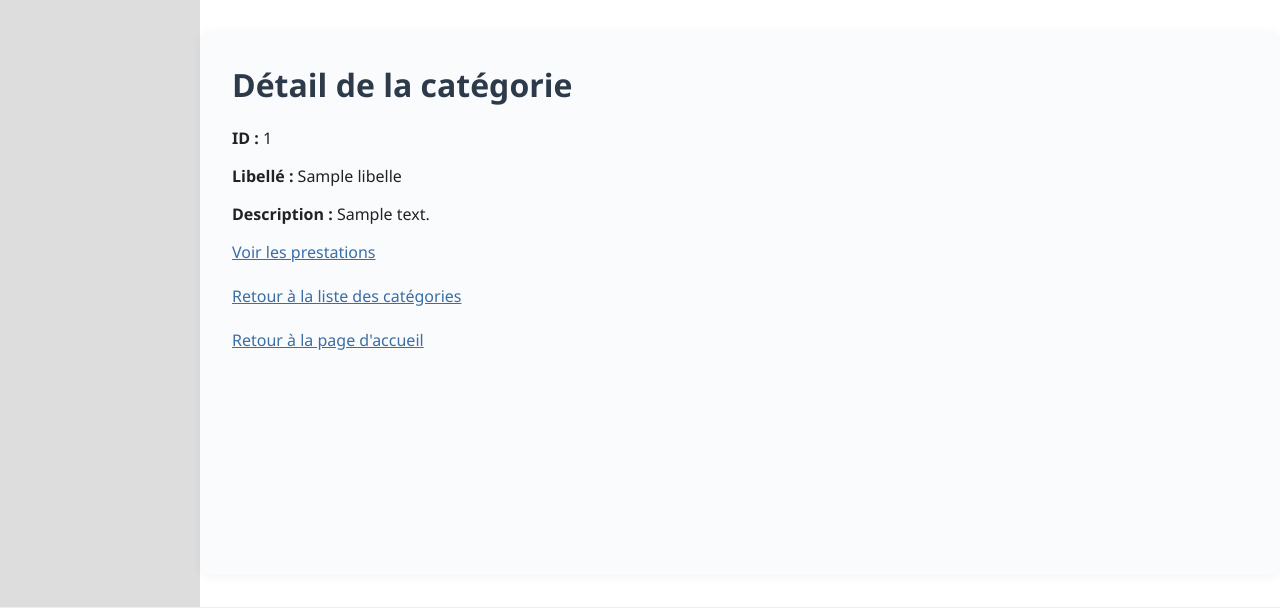
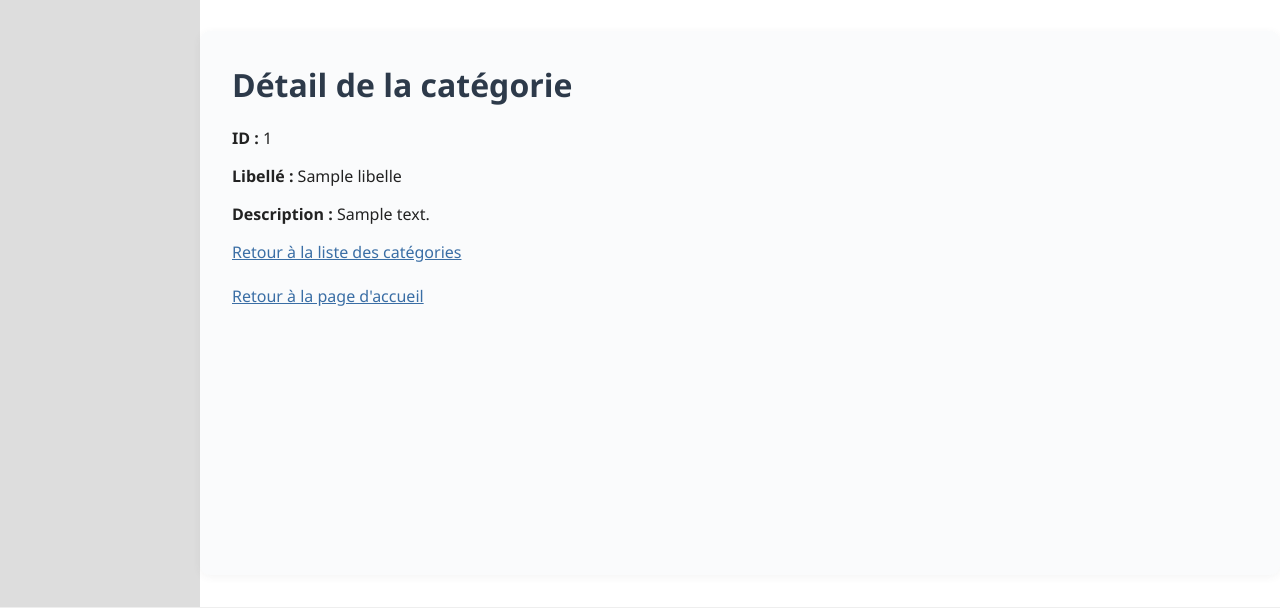
Before and after one commit to Quent1540/SAE-LaChaudiere-, a PHP site: template lachaudiere/src/webui/views/categorieParId.twig in a window 1280 px wide. Shown: the part 119-727 px from the top of the page. Run offline with PHP 8.4, Linux system fonts and the light colour scheme; the template is opened without the code that fills it: most values are stand-ins (such as "Sample title", 1, 10 or a date in 2020); some libraries are stand-ins or nearby versions.

Commit message:
suppression message inutile et lien inutile

```diff
--- a/lachaudiere/src/webui/views/categorieParId.twig
+++ b/lachaudiere/src/webui/views/categorieParId.twig
@@ -7,8 +7,6 @@
     <p><strong>ID :</strong> {{ categorie.id }}</p>
     <p><strong>Libellé :</strong> {{ categorie.libelle }}</p>
     <p><strong>Description :</strong> {{ categorie.description }}</p>
-    <a href="/categories/{{ categorie.id }}/prestations">Voir les prestations</a>
-    <br><br>
     <a href="/categories">Retour à la liste des catégories</a>
     <br><br>
     <a href="/">Retour à la page d'accueil</a>
--- a/lachaudiere/src/webui/views/categories.twig
+++ b/lachaudiere/src/webui/views/categories.twig
@@ -7,8 +7,6 @@
     <ul>
         {% for categ in categories %}
             <li>
-                <p>L’id est {{ categ.id_categorie }}</p>
-
                 <a href="{{ url_for('categorie', { 'id': categ.id_categorie }) }}">
                     ID : {{ categ.id_categorie }} – Libellé : {{ categ.libelle }}
                 </a>
```
